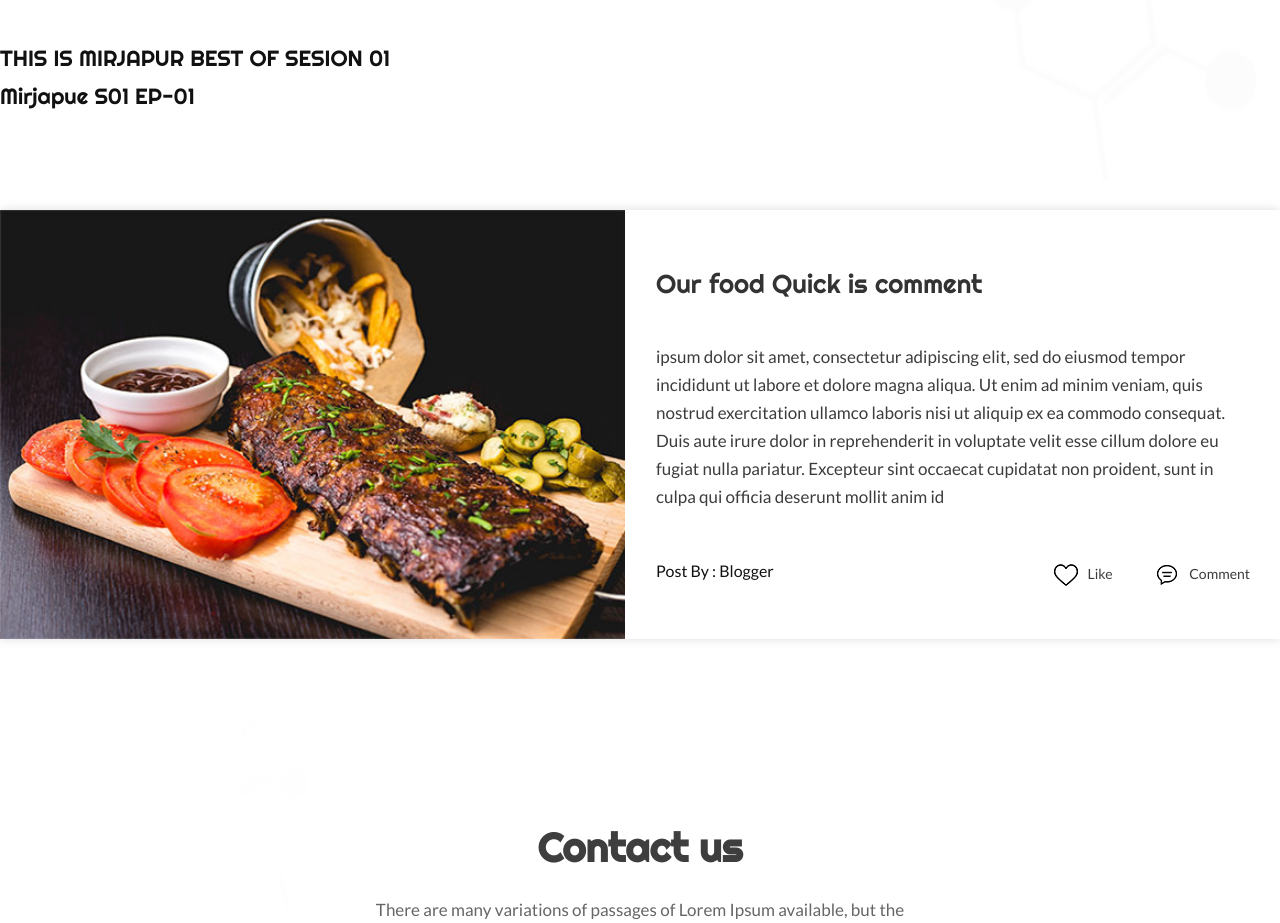
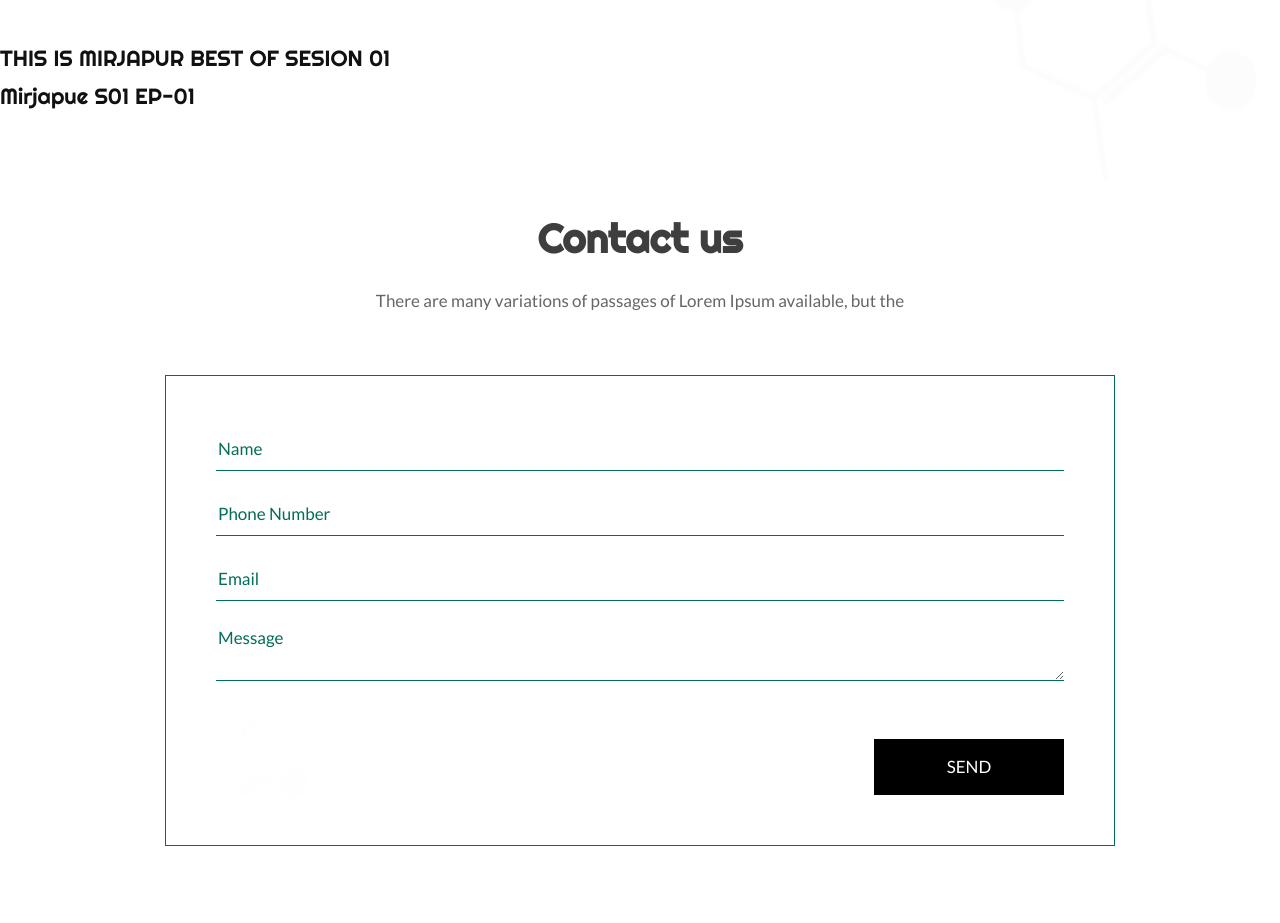
Before and after one commit to abilashnet/VideoHub, a plain HTML site: page index.html in a window 1280 px wide. Shown: the part 800-1723 px from the top of the page. Drawn offline with nearby package versions, Linux system fonts and the light colour scheme; a script that the page names is missing; a web font is replaced by a local one.

Commit message:
deleting quick comment

```diff
--- a/index.html
+++ b/index.html
@@ -134,31 +134,7 @@
     <!-- end three section -->
 
              <!-- for section -->
-            <div class="row">
-               <div class="col-md-12">
-                  <div class="our_two_box magna_top90">
-                     <div class="row d_flex">
-                        <div class="col-xl-6 col-lg-6 col-md-12 col-sm-12">
-                           <div class="our_img">
-                              <figure><img src="images/our_img5.jpg" alt="#"/></figure>
-                           </div>
-                        </div>
-                        <div class="col-xl-6 col-lg-6 col-md-12 col-sm-12">
-                           <div class="our_text_box">
-                              <h3 class="awesome pa_wi">Our food Quick is comment </h3>
-                              <p>ipsum dolor sit amet, consectetur adipiscing elit, sed do eiusmod tempor incididunt ut labore et dolore magna aliqua. Ut enim ad minim veniam, quis nostrud exercitation ullamco laboris nisi ut aliquip ex ea commodo consequat. Duis aute irure dolor in reprehenderit in voluptate velit esse cillum dolore eu fugiat nulla pariatur. Excepteur sint occaecat cupidatat non proident, sunt in culpa qui officia deserunt mollit anim id </p>
-                              <div class="post_box padding_bottom1">
-                                 <h4 class="flot_left1">Post By : Blogger </h4>
-                                 <ul class="like">
-                                    <li><a href="#"><img src="images/like.png" alt="#"/>Like</a></li>
-                                     <li><a href="#"><img src="images/comm.png" alt="#"/>Comment</a></li>
-                                 </ul>
-                              </div>
-                           </div>
-                        </div>
-                     </div>
-                  </div>
-               </div>
+
             </div>
     <!-- end for section -->
 
```
